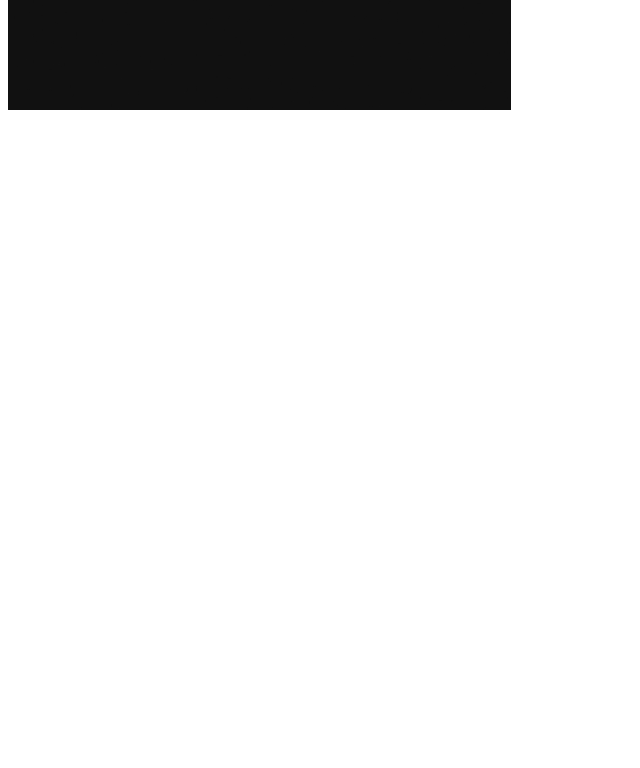
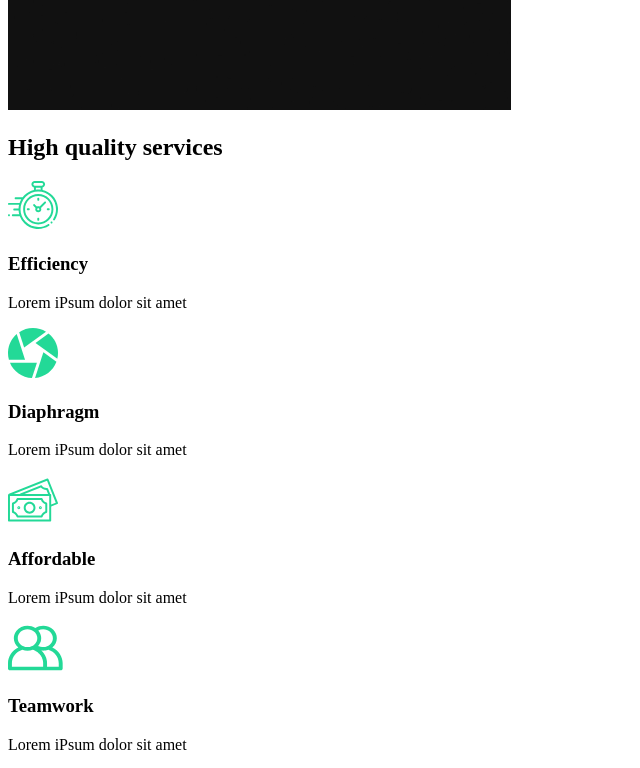
Before and after one commit to pmita/let-s-make-a-portofolio-in-react, a React (Create React App) app: page / in a window 1280 px wide. Shown: the part 920-1688 px from the top of the page, without its empty margins (0-640 px from the left). Before the commit the page ends 1042 px from the top, so only its background shows below. Built offline with nearby package versions, Linux system fonts and the light colour scheme.

Commit message:
second component added

```diff
--- /dev/null
+++ b/src/components/ServicesSection.js
@@ -0,0 +1,63 @@
+import React from 'react';
+//Import icons
+import clock from '../img/clock.svg';
+import diaphragm from '../img/diaphragm.svg';
+import money from '../img/money.svg';
+import teamwork from '../img/teamwork.svg';
+import home2 from '../img/home2.png';
+
+const ServicesSection = () => {
+    return (
+        <div className="services">
+            <div className="description">
+                <h2>High <span>quality</span> services</h2>
+                <div className="cards">
+                    <div className="card">
+                        <div className="icon">
+                            <img src={clock} alt="icon"/>
+                            <h3>Efficiency</h3>
+                        </div>
+                        <p>
+                            Lorem iPsum dolor sit amet
+                        </p>
+                    </div>
+
+                    <div className="card">
+                        <div className="icon">
+                            <img src={diaphragm} alt="icon"/>
+                            <h3>Diaphragm</h3>
+                        </div>
+                        <p>
+                            Lorem iPsum dolor sit amet
+                        </p>
+                    </div>
+
+                    <div className="card">
+                        <div className="icon">
+                            <img src={money} alt="icon"/>
+                            <h3>Affordable</h3>
+                        </div>
+                        <p>
+                            Lorem iPsum dolor sit amet
+                        </p>
+                    </div>
+
+                    <div className="card">
+                        <div className="icon">
+                            <img src={teamwork} alt="icon"/>
+                            <h3>Teamwork</h3>
+                        </div>
+                        <p>
+                            Lorem iPsum dolor sit amet
+                        </p>
+                    </div>
+                </div>
+            </div>
+            <div className="image">
+                <img src={home2} alt="" />
+            </div>
+        </div>
+    );
+}
+
+export default ServicesSection;
--- a/src/pages/About.js
+++ b/src/pages/About.js
@@ -1,10 +1,14 @@
 import React from 'react';
 //Let's import the About section component
 import AboutSection from '../components/AboutSection';
+import ServicesSection from '../components/ServicesSection';
 
 const AboutUs = () => {
     return (
-        <AboutSection />
+        <>
+            <AboutSection />
+            <ServicesSection />
+        </>
     );
 }
 
```
